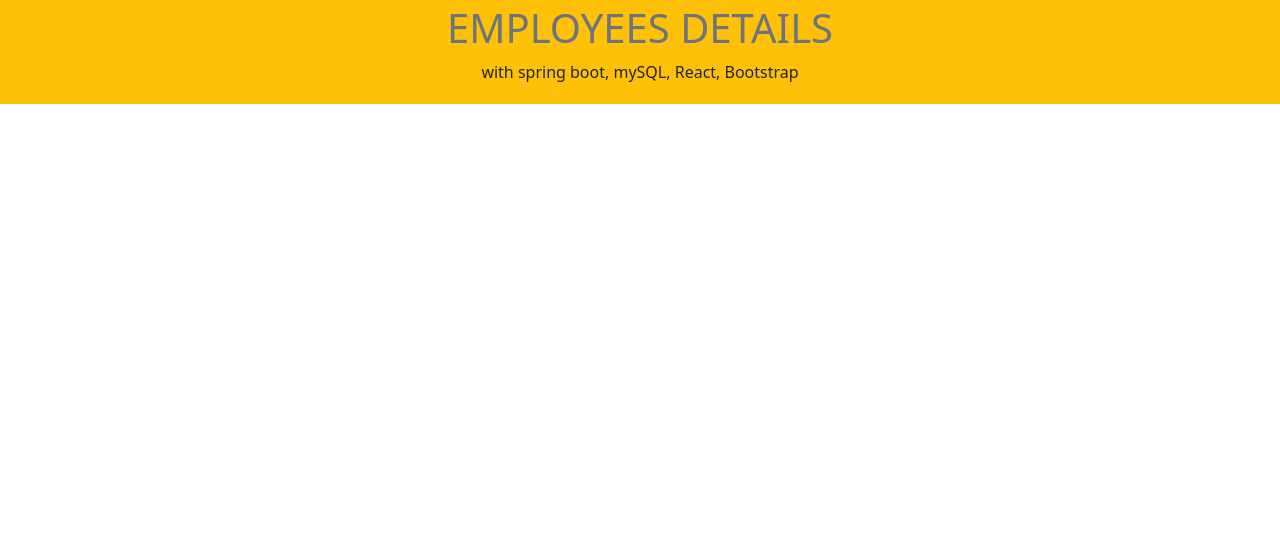
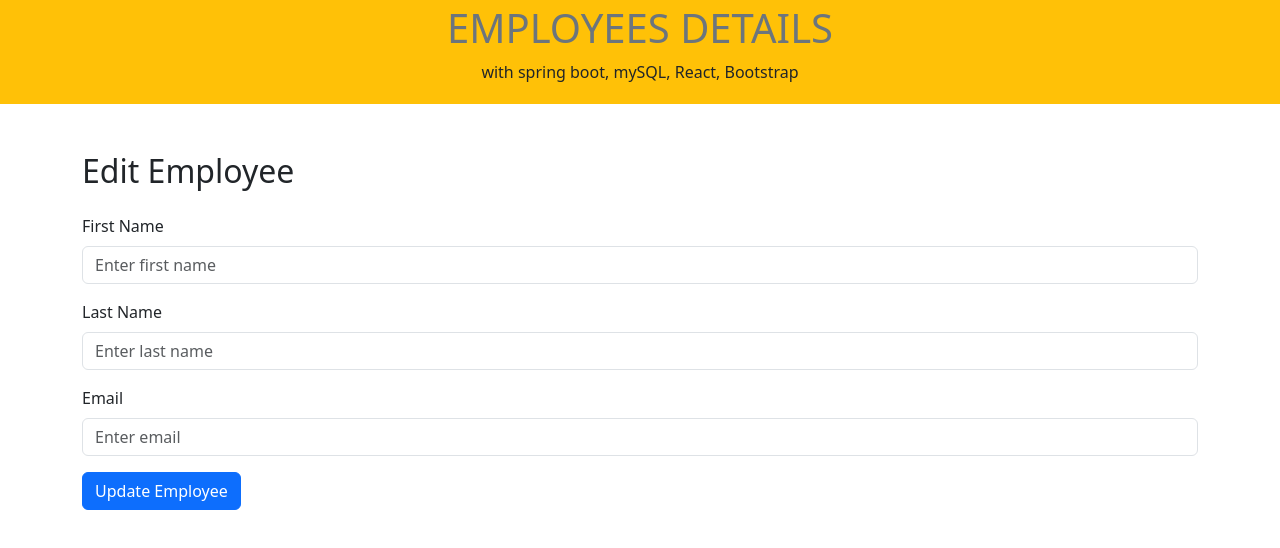
Before and after one commit to imbilgates/CRUDsystem, a React (Vite) app: page /CRUDsystem/edit-employee/1 in a window 1280 px wide. Shown: the top 548 px of the page. Built offline with nearby package versions, Linux system fonts and the light colour scheme; no server answers.

Commit message:
first commit

```diff
--- a/src/App.jsx
+++ b/src/App.jsx
@@ -10,9 +10,9 @@ function App() {
     <>
       <Header />
       <Routes>
-        <Route path='/' index element={<ListOfEmp />}></Route>
+        <Route path='/CRUDsystem' element={<ListOfEmp />}></Route>
         <Route path='/add-employee' element={<AddEmp />}></Route>
-        <Route path='/edit-employee/:id' element={<EditEmp />}></Route>
+        <Route path='CRUDsystem/edit-employee/:id' element={<EditEmp />}></Route>
       </Routes>
     </>
   )
--- a/src/component/AddEmp.jsx
+++ b/src/component/AddEmp.jsx
@@ -26,7 +26,7 @@ const AddEmp = () => {
     console.log('Employee Added:', formData);
     createEmployees(formData).then((res) => {
       console.log(res.data);
-      navigate('/')
+      navigate('/CRUDsystem')
     });
   }
 
--- a/src/component/EditEmp.jsx
+++ b/src/component/EditEmp.jsx
@@ -16,7 +16,7 @@ const EditEmp = () => {
             });
 
         } else {
-            navigate("/")
+            navigate("/CRUDsystem")
         }
     }, [])
 
@@ -40,7 +40,7 @@ const EditEmp = () => {
         e.preventDefault();
         updateEmployees(id, formData).then((responce) => {
             console.log(responce.data);
-            navigate('/')
+            navigate('/CRUDsystem')
         }).catch((err) => {
             console.log(err.message);
         });
```
